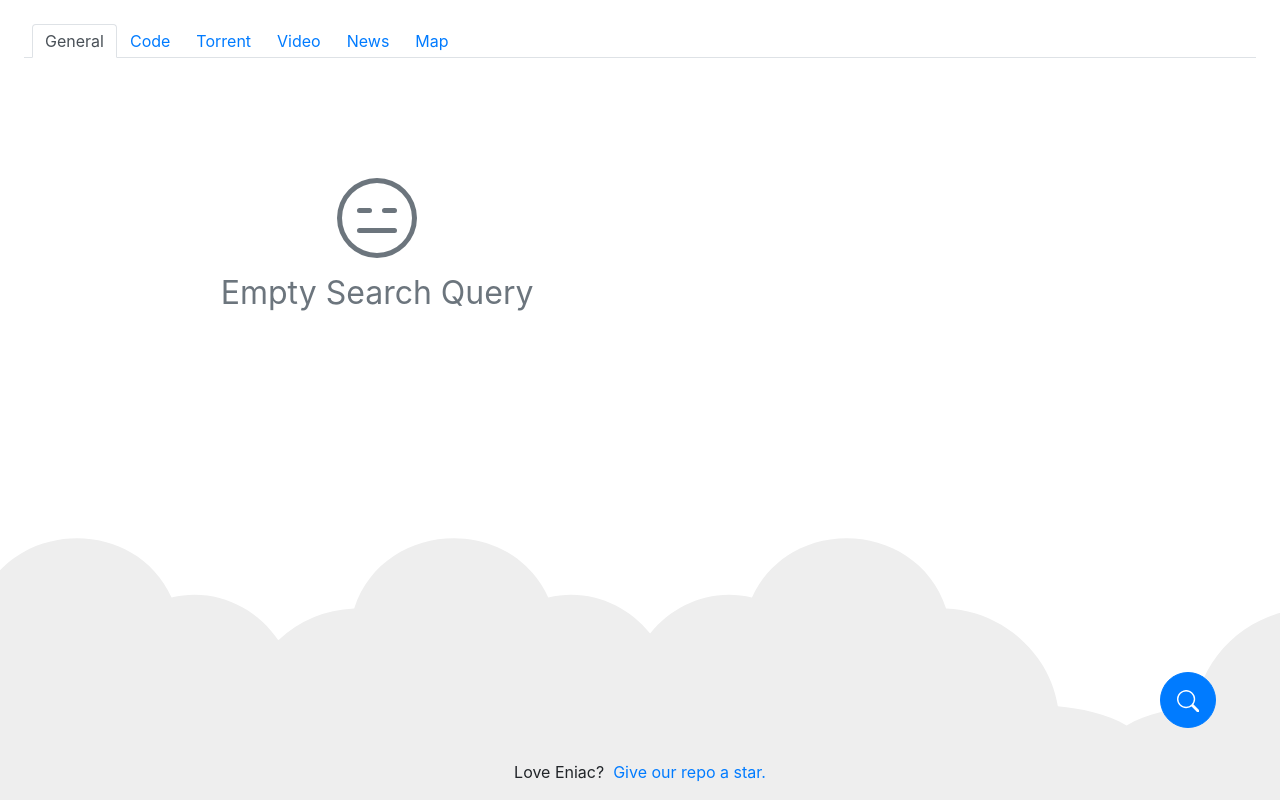
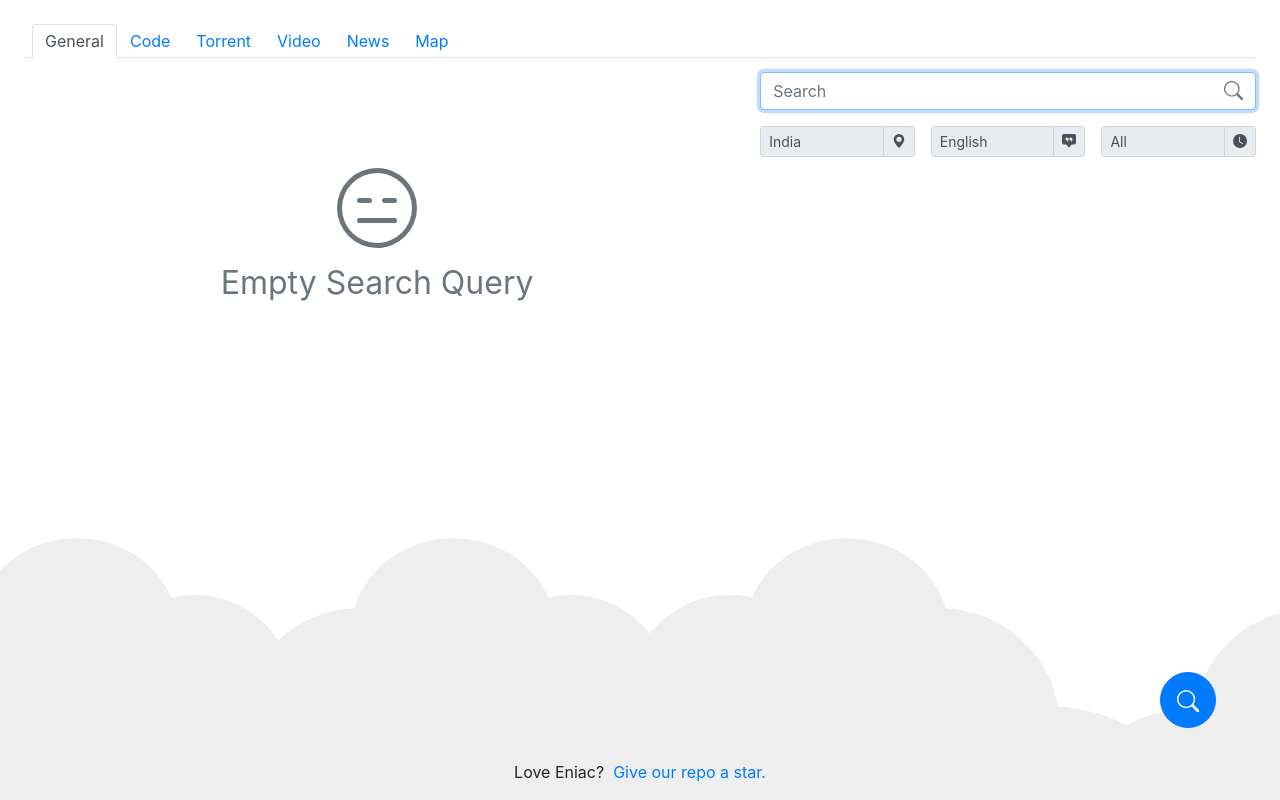
Before and after one commit to BalajiDany/lantern-web-client, an Angular app: page /search in a window 1280 px wide. Both pictures are taken after a click on the button 928 px from the left and 337 px from the top of the page. Built offline with nearby package versions, Linux system fonts and the light colour scheme.

Commit message:
added search field to the right of result panel :hourglass_flowing_sand:

```diff
--- a/src/app/feature/search-page/component/search-field/search-field.component.html
+++ b/src/app/feature/search-page/component/search-field/search-field.component.html
@@ -31,7 +31,7 @@
                 (iconClick)="onTimeRangeClick()">
             </app-icon-field>
         </div>
-        <div class="d-flex pt-3">
+        <div *ngIf="showDarkModeSwitch" class="d-flex pt-3">
             <div class="flex-grow-1"></div>
             <app-dark-mode-switch></app-dark-mode-switch>
             <div class="flex-grow-1"></div>
--- a/src/app/feature/search-page/component/search-field/search-field.component.ts
+++ b/src/app/feature/search-page/component/search-field/search-field.component.ts
@@ -16,11 +16,12 @@ import { TimeRangeSettingModalComponent } from 'src/app/feature/modal/time-range
 export class SearchFieldComponent implements OnInit, AfterViewInit {
 
     @Input() enableSetting = true;
+    @Input() showSetting = false;
+    @Input() showDarkModeSwitch = true;
 
     @ViewChild('searchField') searchField: ElementRef;
 
     public searchQuery = '';
-    public showSetting = false;
 
     public currentLocation = '';
     public currentLanguage = '';
--- a/src/app/feature/search-page/result-panel/search-result/search-result-code/search-result-code.component.html
+++ b/src/app/feature/search-page/result-panel/search-result/search-result-code/search-result-code.component.html
@@ -1,4 +1,4 @@
-<div class="list-group pt-4">
+<div class="list-group py-4">
 
     <div *ngTemplateOutlet="codeResultOutput"></div>
 
--- a/src/app/feature/search-page/result-panel/search-result/search-result-general/search-result-general.component.html
+++ b/src/app/feature/search-page/result-panel/search-result/search-result-general/search-result-general.component.html
@@ -1,4 +1,4 @@
-<div class="list-group pt-4">
+<div class="list-group py-4">
 
     <div *ngTemplateOutlet="generalResultOutput"></div>
 
--- a/src/app/feature/search-page/result-panel/search-result/search-result-torrent/search-result-torrent.component.html
+++ b/src/app/feature/search-page/result-panel/search-result/search-result-torrent/search-result-torrent.component.html
@@ -1,4 +1,4 @@
-<div class="list-group pt-4">
+<div class="list-group py-4">
 
     <div *ngTemplateOutlet="torrentResultOutput"></div>
 
--- a/src/app/feature/search-page/result-panel/search-result/search-result-video/search-result-video.component.html
+++ b/src/app/feature/search-page/result-panel/search-result/search-result-video/search-result-video.component.html
@@ -1,4 +1,4 @@
-<div class="list-group pt-4">
+<div class="list-group py-4">
 
     <div *ngTemplateOutlet="torrentResultOutput"></div>
 
--- a/src/app/feature/search-page/search-page.component.html
+++ b/src/app/feature/search-page/search-page.component.html
@@ -26,12 +26,14 @@
         </div>
         <div class="px-4">
             <div class="row">
-                <div class="col-lg-7 result-panel">
+                <div class="col-lg-5 pt-5 pb-lg-5 order-lg-2">
+                    <app-search-field [enableSetting]="false" [showDarkModeSwitch]="false" [showSetting]="true"></app-search-field>
+                    <!-- <app-logo></app-logo> -->
+                </div>
+                <div class="col-lg-7 pb-5 pt-lg-5 order-lg-1">
                     <!-- <app-search-field></app-search-field> -->
+                    <!-- <app-search-field [enableSetting]="false" [showDarkModeSwitch]="false" [showSetting]="true"></app-search-field> -->
                     <app-search-result></app-search-result>
-                </div>
-                <div class="col-lg-5 result-panel">
-                    <!-- <app-logo></app-logo> -->
                 </div>
             </div>
         </div>
```
